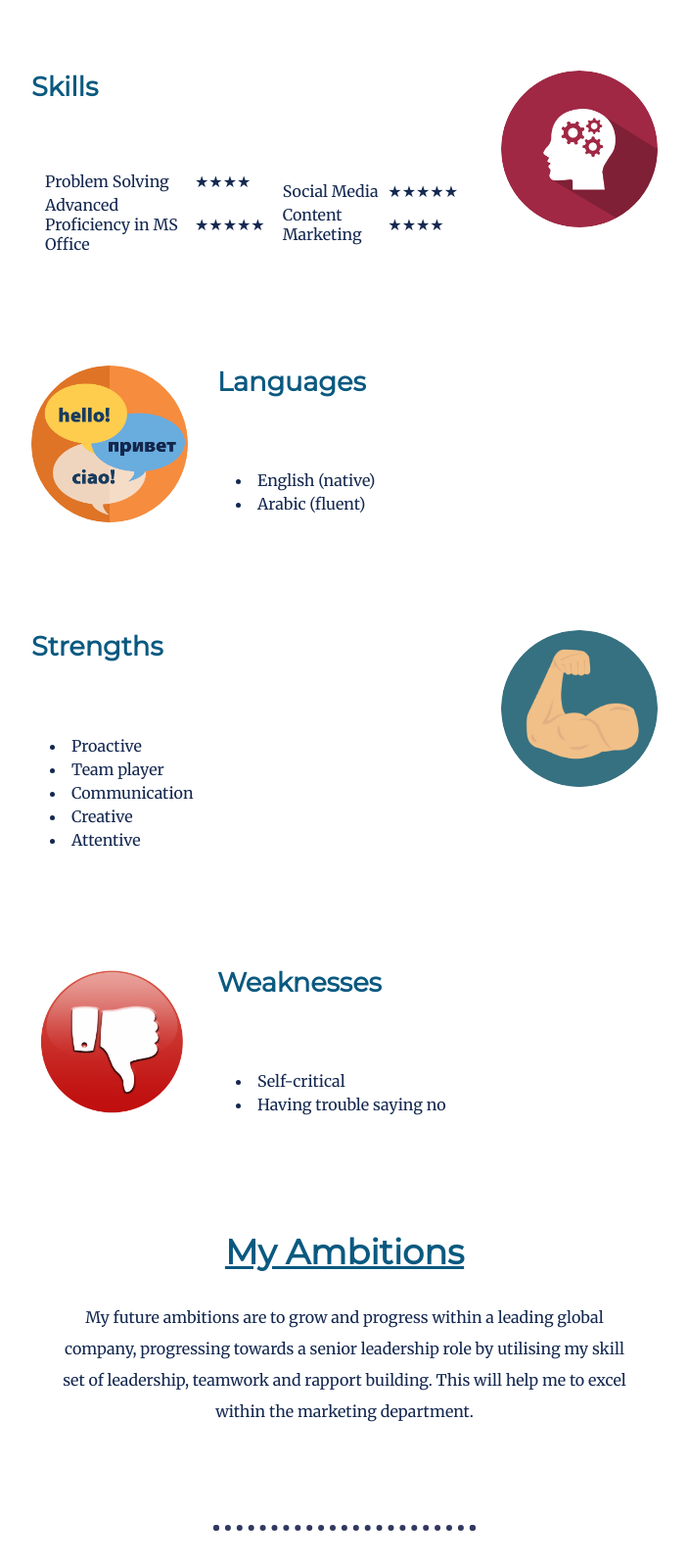
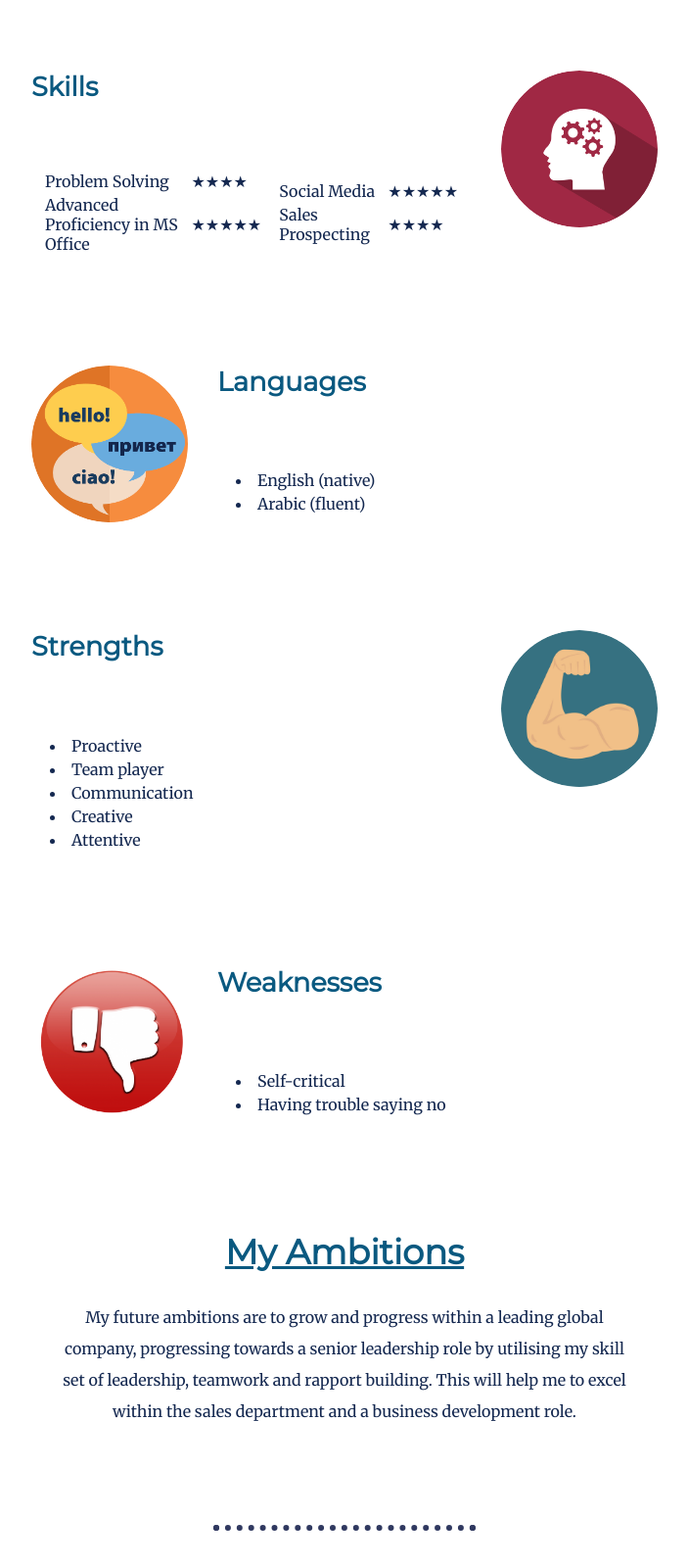
Before and after one commit to sarasoliman01/webpagecv, a plain HTML site: page index.html in a window 1280 px wide. Shown: the part 2058-3658 px from the top of the page at 98% size, without its empty margins (288-991 px from the left). Drawn offline with Linux system fonts and the light colour scheme.

Commit message:
Update index.html

```diff
--- a/index.html
+++ b/index.html
@@ -127,7 +127,7 @@
                      <td>★★★★★</td>
                   </tr>
                   <tr>
-                   <td>Content Marketing</td>
+                   <td>Sales Prospecting</td>
                    <td>★★★★</td>
                   </tr>
 
@@ -260,7 +260,7 @@
 
 	   <div class="profile">
       <h2> <span class="stu">My Ambitions</span></h2>
-      <p class="intro"> My future ambitions are to grow and progress within a leading global company, progressing towards a senior leadership role by utilising my skill set of leadership, teamwork and rapport building. This will help me to excel within the marketing department.</p>
+      <p class="intro"> My future ambitions are to grow and progress within a leading global company, progressing towards a senior leadership role by utilising my skill set of leadership, teamwork and rapport building. This will help me to excel within the sales department and a business development role.</p>
 
     </div>
 
```
